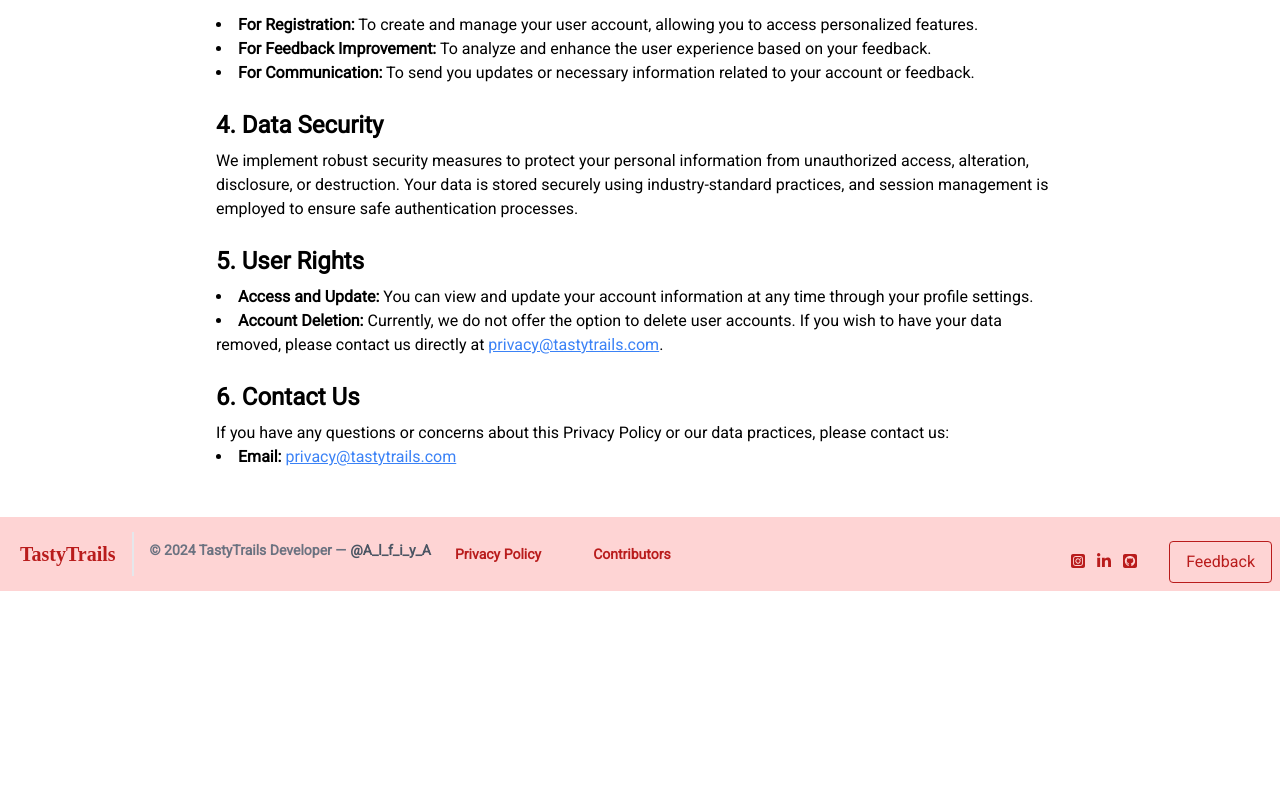
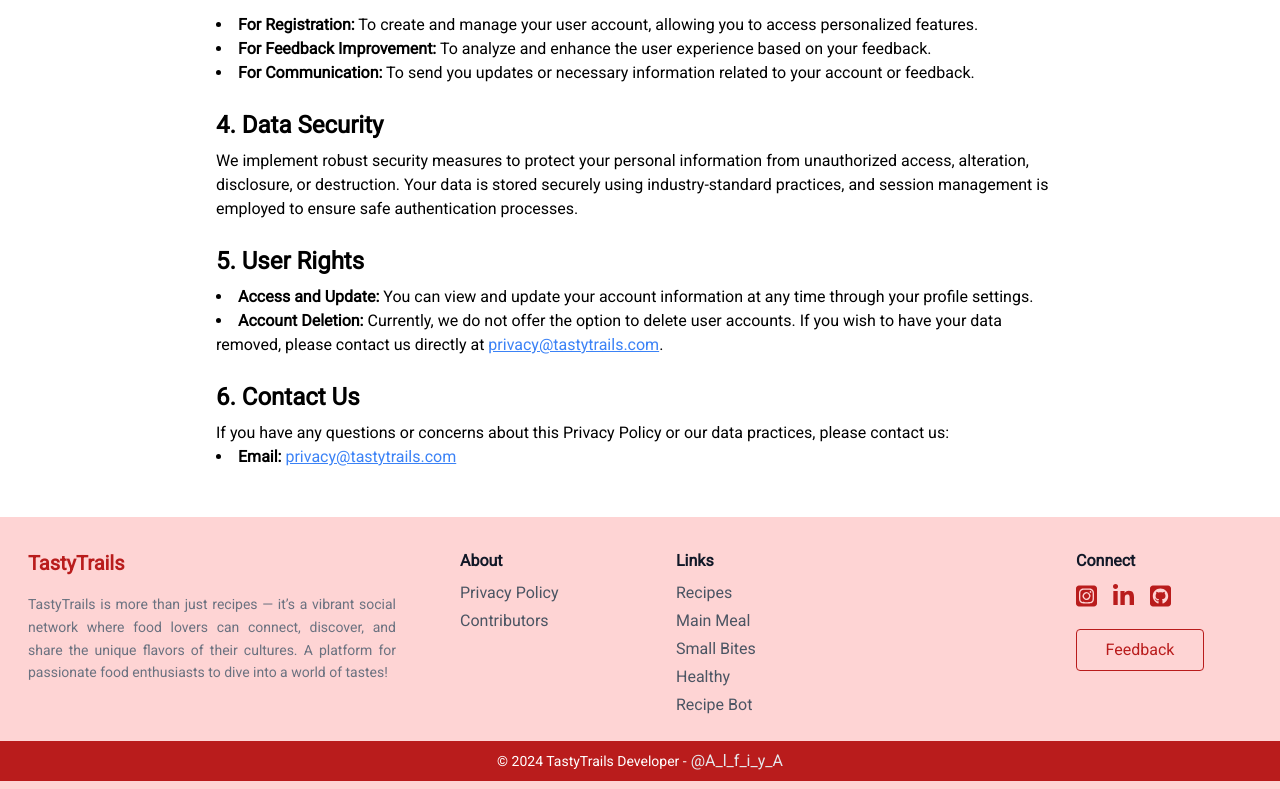
Before and after one commit to AlfiyaSiddique/TastyTrails, a React (Vite) app in the folder frontend/: page /privacy-policy in a window 1280 px wide. Shown: the part 531-1320 px from the top of the page. Before the commit the page ends 1122 px from the top, so only its background shows below. Built offline with nearby package versions, Linux system fonts and the light colour scheme.

Commit message:
Updated footer (#377)
* Updated footer

* Footer enhanced

* Footer enhanced with changes

* Adjusted footer with changes

```diff
--- a/frontend/src/Components/Footer.jsx
+++ b/frontend/src/Components/Footer.jsx
@@ -1,4 +1,4 @@
-import React, { useState, useEffect } from "react";
+import React, { useState } from "react";
 import { FontAwesomeIcon } from "@fortawesome/react-fontawesome";
 import {
   faCheckCircle,
@@ -10,8 +10,8 @@ import {
   faGithubSquare,
 } from "@fortawesome/free-brands-svg-icons";
 import { Link, useLocation } from "react-router-dom";
-import { toast } from "react-toastify";
 import GoogleTranslate from "./GoogleTranslate";
+
 const Footer = () => {
   const [showModal, setShowModal] = useState(false);
   const [rating, setRating] = useState(0);
@@ -19,169 +19,105 @@ const Footer = () => {
   const [email, setEmail] = useState("");
   const [message, setMessage] = useState("");
   const [submitStatus, setSubmitStatus] = useState(null);
-  const [isSticky, setIsSticky] = useState(false);
-  const backendURL = import.meta.env.VITE_BACKEND_URL;
   const path = useLocation().pathname;
 
-  useEffect(() => {
-    const handleResize = () => {
-      const contentHeight = document.documentElement.scrollHeight;
-      const viewportHeight = window.innerHeight;
-      setIsSticky(contentHeight <= viewportHeight);
-    };
-
-    handleResize();
-    window.addEventListener("resize", handleResize);
-    return () => {
-      window.removeEventListener("resize", handleResize);
-    };
-  }, []);
-
-  const handleRating = (rate) => {
-    setRating(rate);
-  };
-
-  const handleSubmit = async (e) => {
-    e.preventDefault();
-    if (!name || !email || !message || rating === 0 || message.length < 5) { // Added check for message length
-      toast.error("Name, Email, Message (at least 5 characters), and Rating are mandatory fields!"); // Replaced alert with toast notification
-      return;
-    }
-
-    const formData = {
-      name,
-      email,
-      message,
-      rating,
-    };
-
-    try {
-      //This is the URL you can use if you are working on local machine if creating error in finding backendURL so use this in fetch request = 'http://localhost:8080/api/feedback
-      const response = await fetch(`${backendURL}/api/feedback`, {
-        method: "POST",
-        headers: {
-          "Content-Type": "application/json",
-        },
-        body: JSON.stringify(formData),
-      });
-
-      const result = await response.json();
-      if (response.ok) {
-        setSubmitStatus("success");
-      } else {
-        setSubmitStatus("error");
-      }
-    } catch (error) {
-      console.error("Error sending form data:", error);
-      setSubmitStatus("error");
-    }
-  };
+  const handleRating = (rate) => setRating(rate);
 
   const openModal = () => {
     setSubmitStatus(null);
     setShowModal(true);
-
     setName("");
     setEmail("");
     setMessage("");
     setRating(0);
-    setShowModal(true);
   };
 
   return (
-    <div
-      className={`w-full ${path !== "/user" ? "relative" : "fixed bottom-0"}`}
-    >
+    <div className={`w-full ${path !== "/user" ? "relative" : "fixed bottom-0"}`}>
       {path !== "/user" && (
-        <>
-          <footer className="text-gray-600 body-font w-full bg-[#fed4d4]">
-            <div className="container px-2 py-2 flex items-center sm:flex-row flex-col justify-between space-y-4">
-              <div className="flex title-font font-bold items-center md:justify-start justify-center text-red-700 max-sm:flex-col">
-                <span className="ml-3 text-xl font-[Mrriweather]">
-                  TastyTrails
-                </span>
+        <footer className="bg-[#fed4d4] w-full py-2">
+          <div className="container mx-auto flex flex-wrap sm:flex-nowrap justify-evenly items-start px-5">
 
-                <div className="text-sm text-gray-500 sm:ml-4 sm:pl-4 sm:border-l-2 sm:border-gray-200 sm:py-2 sm:mt-0 mt-4 sm:text-center flex max-sm:flex-col">
-                  <div>
-                    <span>
-                      © {new Date().getFullYear()} TastyTrails Developer —
-                    </span>
-
-                    <Link
-                      to="https://twitter.com/A_l_f_i_y_a"
-                      className="text-gray-600 ml-1 sm:text-center px-0"
-                      rel="noopener noreferrer"
-                      target="_blank"
-                    >
-                      @A_l_f_i_y_A
-                    </Link>
-                  </div>
-                  <div>
-                    {/* added privacy policy */}
-                    <Link
-                      to="/privacy-policy"
-                      className="inline-flex items-center bg-transparent border-0 py-1 px-3 text-red-700 hover:bg-gray-200 rounded transition-all mx-3"
-                    >
-                      Privacy Policy
-                    </Link>
-
-                    <Link to="/contributors" className="ml-4">
-                      <button className="inline-flex items-center bg-transparent border-0 py-1 px-3 text-red-700 hover:bg-gray-200 rounded transition-all mx-0">
-                        Contributors
-                      </button>
-                    </Link>
-                  </div>
-                </div>
+            {/* Brand, Description, and Links */}
+            <div className="flex flex-col text-red-700 space-y-4 w-full sm:w-2/4 lg:w-2/4 ml-2 mt-6 mr-8">
+              <h1 className="text-xl font-bold">TastyTrails</h1>
+              <p className="text-sm text-gray-500 leading-relaxed">
+                TastyTrails is more than just recipes — it’s a vibrant social network where food lovers can connect, discover, and share the unique flavors of their cultures. A platform for passionate food enthusiasts to dive into a world of tastes!
+              </p>
             </div>
 
-              <div className="flex items-center max-sm:flex-col-reverse">
-                <div className="inline-flex sm:ml-auto sm:mt-0 mt-4 justify-center sm:justify-start">
-                  <Link
-                    to={"https://www.instagram.com/alfiya.17.siddiq/"}
-                    className="text-ref-500 text-red-700"
-                  >
+            <div className="flex flex-col text-gray-600  sm:ml-8 w-full sm:w-1/4 lg:w-1/4 mt-6">
+              <ul className="space-y-1">
+              <h2 className="font-semibold text-gray-900 mb-2">About</h2>
+                <li><a href="/privacy-policy">Privacy Policy</a></li>
+                <li><a href="/contributors">Contributors</a></li>
+              </ul>
+            </div>
+
+            {/* Categories Section */}
+            <div className="flex flex-col text-gray-600 sm:ml-8 w-full sm:w-1/4 lg:w-1/4 mt-6">
+              <ul className="space-y-1">
+              <h2 className="font-semibold text-gray-900 mb-2">Links</h2>
+                <li><a href="/recipes">Recipes</a></li>
+                <li><a href="/mainmeals">Main Meal</a></li>
+                <li><a href="/smallbites">Small Bites</a></li>
+                <li><a href="/healthy">Healthy</a></li>
+                <li><a href="/recipe-suggestions">Recipe Bot</a></li>
+              </ul>
+            </div>
+
+
+            {/* Google Translate (Optional Divider for Styling) */}
+            <div className="flex flex-col w-full mt-6 sm:w-1/4 lg:w-1/4 mr-8">
+                  <GoogleTranslate />
+              </div>
+
+            {/* Social Links and Feedback */}
+            <div className="flex flex-col text-gray-700 mt-6 w-full sm:w-1/4 lg:w-1/4">
+              <h2 className="font-semibold text-gray-900 mb-2">Connect</h2>
+              <div className="flex items-center space-x-4">
+                <Link to="https://www.instagram.com/alfiya.17.siddiq/" className="text-2xl text-red-700 hover:text-red-500">
                   <FontAwesomeIcon icon={faInstagramSquare} />
                 </Link>
-                  <Link
-                    to={
-                      "https://www.linkedin.com/in/alfiya-siddique-987a59240/"
-                    }
-                    className="ml-3 text-red-700"
-                  >
-                    <FontAwesomeIcon icon={faLinkedinIn} className="" />
+                <Link to="https://www.linkedin.com/in/alfiya-siddique-987a59240/" className="text-2xl text-red-700 hover:text-red-500">
+                  <FontAwesomeIcon icon={faLinkedinIn} />
                 </Link>
-                  <Link
-                    to={"https://github.com/AlfiyaSiddique"}
-                    className="ml-3 text-red-700"
-                  >
+                <Link to="https://github.com/AlfiyaSiddique" className="text-2xl text-red-700 hover:text-red-500">
                   <FontAwesomeIcon icon={faGithubSquare} />
                 </Link>
               </div>
-                <div className="flex">
-                  <div className="translate flex ml-4 my-auto max-sm:ml-0">
-                    <GoogleTranslate />
-                  </div>
-
               <button
-                    onClick={openModal} // Call openModal when feedback button is clicked
-                    className="ml-4 py-2 px-4 bg-transparent border border-red-700 text-red-700 rounded hover:bg-red-700 hover:text-white"
+                onClick={openModal}
+                className="mt-4 py-2 px-2 inline-block bg-transparent border border-red-700 text-red-700 rounded hover:bg-red-700 hover:text-white transition-all duration-200 max-w-[8rem] "
               >
                 Feedback
               </button>
             </div>
           </div>
+
+          {/* Copyright Row */}
+          <div className="bg-red-700 w-full flex flex-col sm:flex-row justify-center items-center mt-6 mb-0 p-2">
+            <span className="text-sm text-white">
+              © {new Date().getFullYear()} TastyTrails Developer -
+            </span>
+            <Link
+              to="https://twitter.com/A_l_f_i_y_a"
+              className="text-gray-200 ml-1"
+              target="_blank"
+              rel="noopener noreferrer"
+            >
+              @A_l_f_i_y_A
+            </Link>
           </div>
-          </footer>
 
-          {/* Modal */}
+          {/* Feedback Modal */}
           {showModal && (
             <div className="fixed inset-0 flex items-center justify-center z-50 bg-black bg-opacity-50">
               <div className="bg-white p-6 rounded-lg w-full max-w-lg">
                 {submitStatus === null ? (
                   <>
-                    {}
                     <h2 className="text-2xl font-bold mb-4">Feedback</h2>
-                    <form className="space-y-4" onSubmit={handleSubmit}>
+                    <form className="space-y-4" onSubmit={(e) => e.preventDefault()}>
                       <div>
                         <label className="block text-gray-700">Name</label>
                         <input
@@ -191,9 +127,6 @@ const Footer = () => {
                           value={name}
                           onChange={(e) => setName(e.target.value)}
                           required
-                          pattern="[a-zA-Z ]+"
-                          oninvalid="this.setCustomValidity('Numbers and Symbols are not allowed')"
-                          oninput="this.setCustomValidity('')"
                         />
                       </div>
 
@@ -216,7 +149,6 @@ const Footer = () => {
                           placeholder="Your Message"
                           value={message}
                           onChange={(e) => setMessage(e.target.value)}
-
                           required
                         ></textarea>
                       </div>
@@ -227,11 +159,7 @@ const Footer = () => {
                           {[1, 2, 3, 4, 5].map((star) => (
                             <span
                               key={star}
-                              className={`cursor-pointer ${
-                                rating >= star
-                                  ? "text-yellow-400"
-                                  : "text-gray-400"
-                              }`}
+                              className={`cursor-pointer ${rating >= star ? "text-yellow-400" : "text-gray-400"}`}
                               onClick={() => handleRating(star)}
                             >
                               {rating >= star ? "★" : "☆"}
@@ -264,10 +192,7 @@ const Footer = () => {
                   </>
                 ) : submitStatus === "success" ? (
                   <div className="text-center">
-                    <FontAwesomeIcon
-                      icon={faCheckCircle}
-                      className="text-green-500 text-5xl mb-4"
-                    />
+                    <FontAwesomeIcon icon={faCheckCircle} className="text-green-500 text-5xl mb-4" />
                     <h2 className="text-2xl font-bold mb-4">
                       Feedback sent successfully!
                     </h2>
@@ -280,10 +205,7 @@ const Footer = () => {
                   </div>
                 ) : (
                   <div className="text-center">
-                    <FontAwesomeIcon
-                      icon={faTimesCircle}
-                      className="text-red-500 text-5xl mb-4"
-                    />
+                    <FontAwesomeIcon icon={faTimesCircle} className="text-red-500 text-5xl mb-4" />
                     <h2 className="text-2xl font-bold mb-4">
                       Error in sending Feedback!
                     </h2>
@@ -298,7 +220,7 @@ const Footer = () => {
               </div>
             </div>
           )}
-        </>
+        </footer>
       )}
     </div>
   );
```
Lines whose indentation alone changed are shown as unchanged.
